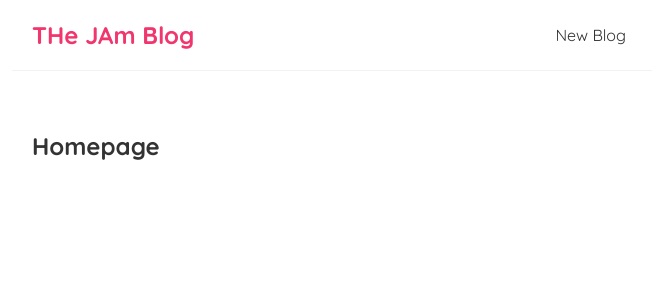
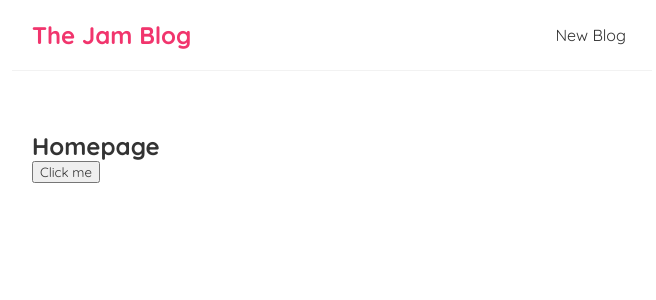
Before and after one commit to LonnieA123/react-micro-blog, a React (Create React App) app in the folder micro-blog/: page / in a window 1280 px wide. Shown: the top 300 px of the page, without its empty margins (308-964 px from the left). Built offline with nearby package versions, Linux system fonts and the light colour scheme.

Commit message:
added components

```diff
--- a/micro-blog/src/App.js
+++ b/micro-blog/src/App.js
@@ -2,8 +2,6 @@ import Navbar from "./Components/Navbar";
 import Home from "./Components/Home";
 
 function App() {
-    const title = 'Welcome to the blog'
-
   return (
     <div className="App">
         <Navbar/>
--- a/micro-blog/src/Components/Home.js
+++ b/micro-blog/src/Components/Home.js
@@ -1,7 +1,13 @@
 const Home = () => {
+
+    const handleClick = () => {
+        console.log("yo")
+    }
+
     return(
  <div className="Home">
      <h2>Homepage</h2>
+     <button onClick={handleClick}>Click me</button>
  </div>
     )
 }
--- a/micro-blog/src/Components/Navbar.js
+++ b/micro-blog/src/Components/Navbar.js
@@ -1,7 +1,7 @@
 const Navbar = () => {
     return (
         <nav className="navbar">
-            <h1>THe JAm Blog</h1>
+            <h1>The Jam Blog</h1>
             <div className="links">
                 <a href="/"></a>
                 <a href="/create">New Blog</a>
```
